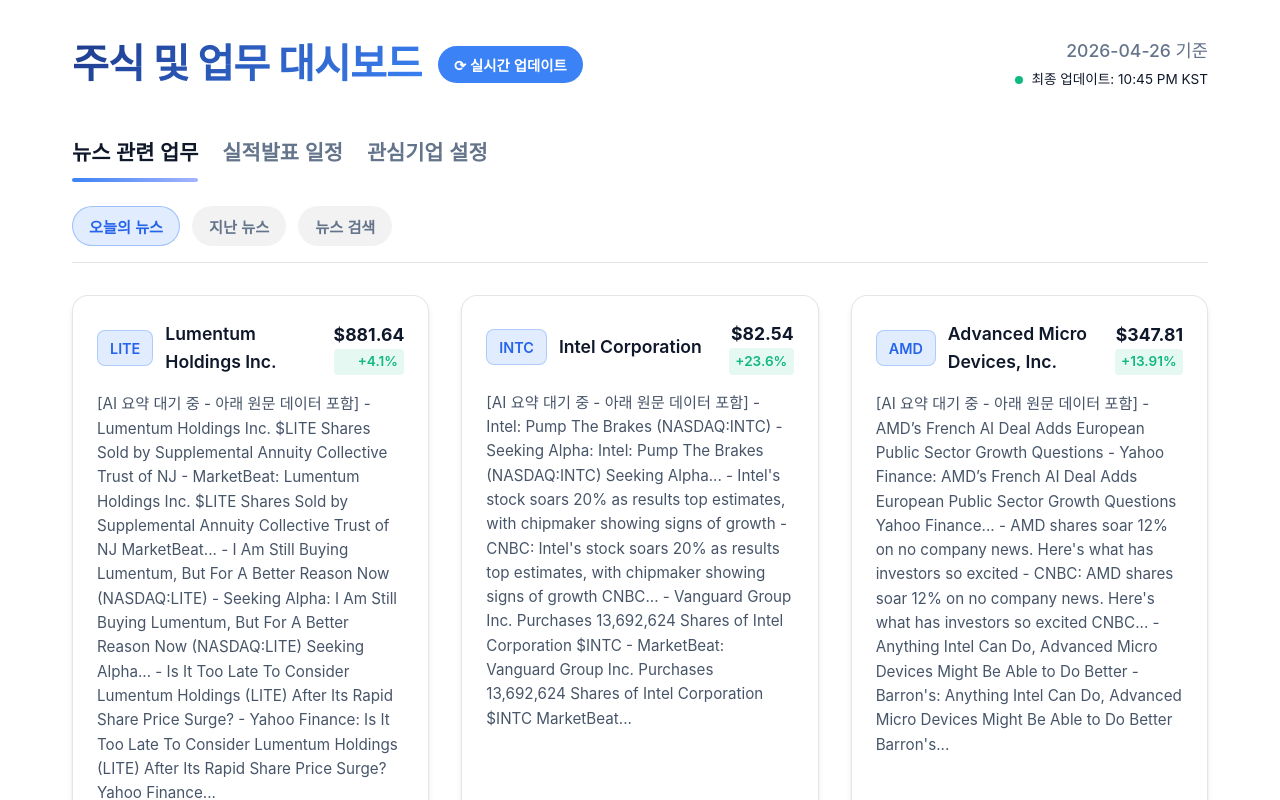
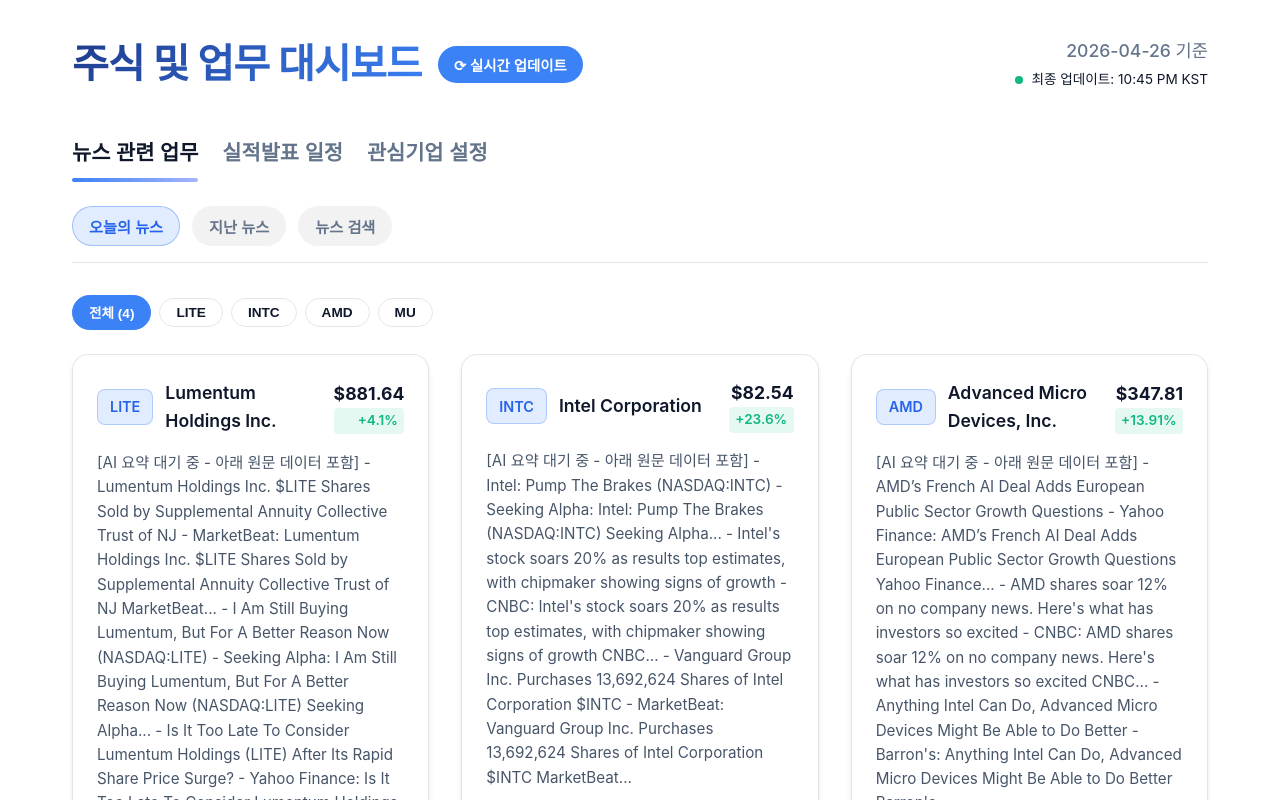
Before and after one commit to OceanKang01/researchanimals, a React (Vite) app: page / in a window 1280 px wide. Shown: the top 800 px of the page. Built offline with nearby package versions, Linux system fonts and the light colour scheme.

Commit message:
UI 개선: 실적발표 절반 사이즈 + 뉴스 기업별 필터 칩 추가
- EarningsCalendar: 2열 그리드 + 콤팩트 카드 사이즈
- Dashboard: 기업별 필터 칩 (전체/개별 티커) 추가, 클릭으로 필터링

```diff
--- a/src/components/Dashboard.jsx
+++ b/src/components/Dashboard.jsx
@@ -1,26 +1,82 @@
-import React from 'react';
+import React, { useState } from 'react';
 
 function Dashboard({ newsData, watchList }) {
-  // Filter news data based on watch list (for now, just a mock filter)
-  // In reality, the backend would fetch data based on the watch list.
-  // Here, we'll display items from mock data only if they are in the watchList (or if watchList is empty for demo purposes, we show all, but let's strictly filter).
+  const [selectedTicker, setSelectedTicker] = useState('ALL');
 
+  // Filter news data based on watch list
   const filteredSummaries = newsData.summaries.filter(item =>
     watchList.some(company => company.ticker.toUpperCase() === item.ticker.toUpperCase())
   );
+
+  // Further filter by selected company
+  const displaySummaries = selectedTicker === 'ALL'
+    ? filteredSummaries
+    : filteredSummaries.filter(item => item.ticker.toUpperCase() === selectedTicker);
 
   if (filteredSummaries.length === 0) {
     return (
       <div style={{ textAlign: 'center', padding: '4rem 0', color: 'var(--text-secondary)' }}>
         <p>관심 기업 목록에 해당하는 뉴스가 없습니다.</p>
-        <p>Watch List 탭에서 기업을 추가해 주세요. (예: LITE, INTC, AMD, MU)</p>
+        <p>관심기업 설정 탭에서 기업을 추가해 주세요.</p>
       </div>
     );
   }
 
   return (
+    <div>
+      {/* Company Filter Chips */}
+      <div style={{
+        display: 'flex',
+        gap: '0.5rem',
+        marginBottom: '1.5rem',
+        flexWrap: 'wrap',
+        alignItems: 'center'
+      }}>
+        <button
+          onClick={() => setSelectedTicker('ALL')}
+          style={{
+            padding: '0.4rem 1rem',
+            borderRadius: '20px',
+            border: selectedTicker === 'ALL' ? '1px solid var(--accent-color)' : '1px solid var(--border-color)',
+            background: selectedTicker === 'ALL' ? 'var(--accent-color)' : 'transparent',
+            color: selectedTicker === 'ALL' ? 'white' : 'var(--text-secondary)',
+            cursor: 'pointer',
+            fontSize: '0.85rem',
+            fontWeight: 600,
+            transition: 'all 0.2s ease'
+          }}
+        >
+          전체 ({filteredSummaries.length})
+        </button>
+        {watchList.map(company => {
+          const hasNews = filteredSummaries.some(s => s.ticker.toUpperCase() === company.ticker.toUpperCase());
+          const isActive = selectedTicker === company.ticker.toUpperCase();
+          return (
+            <button
+              key={company.ticker}
+              onClick={() => setSelectedTicker(isActive ? 'ALL' : company.ticker.toUpperCase())}
+              style={{
+                padding: '0.4rem 1rem',
+                borderRadius: '20px',
+                border: isActive ? '1px solid var(--accent-color)' : '1px solid var(--border-color)',
+                background: isActive ? 'rgba(59, 130, 246, 0.12)' : 'transparent',
+                color: isActive ? 'var(--accent-color)' : hasNews ? 'var(--text-primary)' : 'var(--text-secondary)',
+                cursor: 'pointer',
+                fontSize: '0.85rem',
+                fontWeight: 600,
+                opacity: hasNews ? 1 : 0.5,
+                transition: 'all 0.2s ease'
+              }}
+            >
+              {company.ticker}
+            </button>
+          );
+        })}
+      </div>
+
+      {/* News Cards */}
       <div className="dashboard-grid">
-      {filteredSummaries.map((item, index) => (
+        {displaySummaries.map((item, index) => (
           <article key={index} className="news-card">
             <header className="card-header">
               <div className="company-info">
@@ -53,6 +109,13 @@
           </article>
         ))}
       </div>
+
+      {displaySummaries.length === 0 && selectedTicker !== 'ALL' && (
+        <div style={{ textAlign: 'center', padding: '3rem 0', color: 'var(--text-secondary)' }}>
+          {selectedTicker}에 대한 뉴스가 없습니다.
+        </div>
+      )}
+    </div>
   );
 }
 
```
Lines whose indentation alone changed are shown as unchanged.
